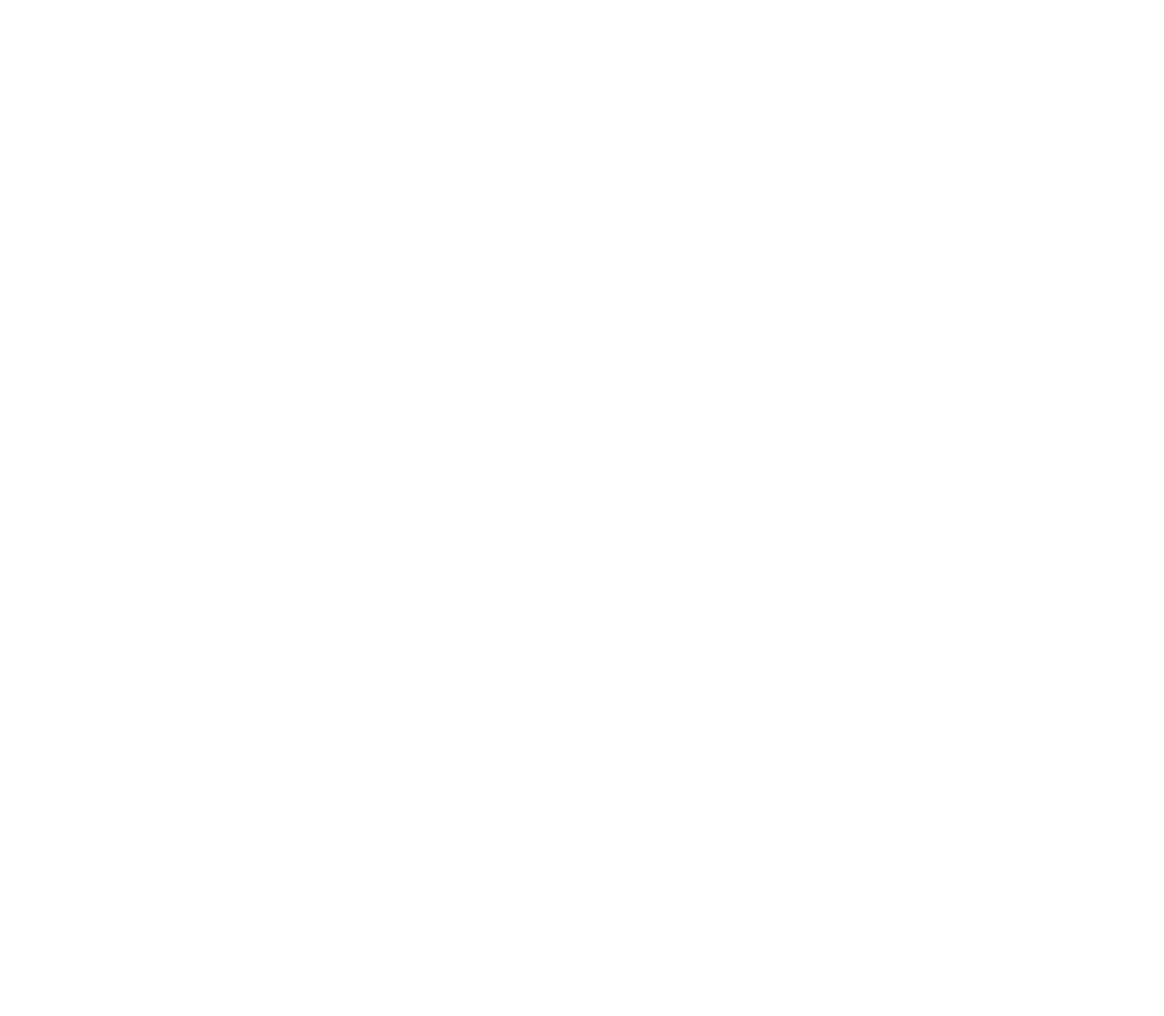
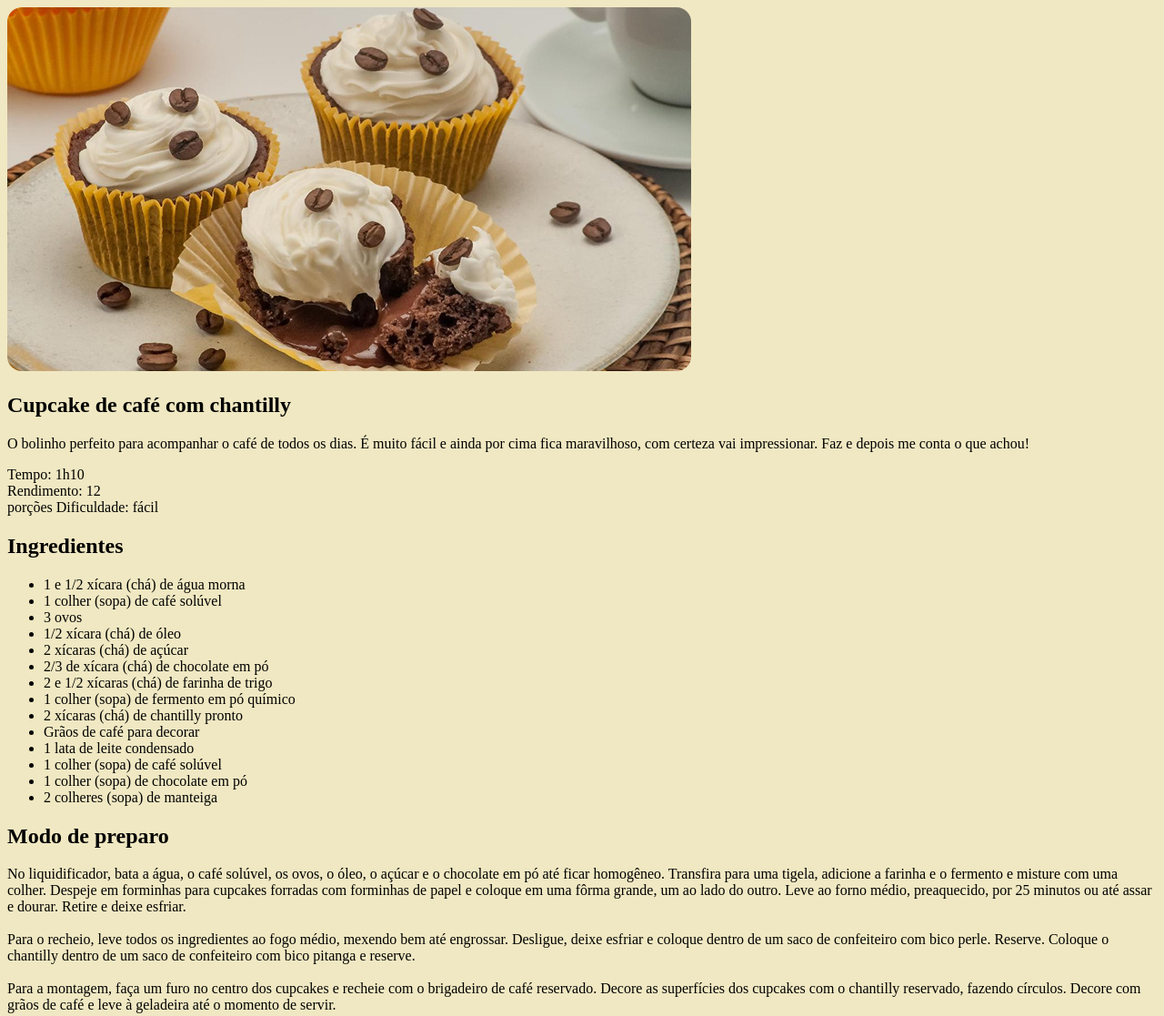
Before and after one commit to FelixCrf/Receita, a plain HTML site: page index.html in a window 1280 px wide. Shown: the whole page at 91% size. Before the commit the page ends 800 px from the top, so only its background shows below. Drawn offline with Linux system fonts and the light colour scheme.

Commit message:
adicionando imagem e estilos css

```diff
--- a/index.html
+++ b/index.html
@@ -4,13 +4,58 @@
     <meta charset="UTF-8">
     <meta name="viewport" content="width=device-width, initial-scale=1.0">
     <title>Página de receita</title>
+    <link rel="stylesheet" href="style.css">
 </head>
 <body>
+    <!-- "comentário teste" -->
     <div id="page">
+        <img src="assets/main-image.png" alt="Imagem do cupcake de café com chantilly">
         <main>
-            <section id="about"></section>
-            <section id="ingredients"></section>
-            <section id="prepartion"></section>
+
+            <section id="about">
+                <h1>Cupcake de café com chantilly</h1>
+
+                <p>O bolinho perfeito para acompanhar o café de todos os dias. É muito fácil e ainda por cima fica maravilhoso, com certeza vai impressionar. Faz e depois me conta o que achou!</p>
+
+                <p>Tempo: 1h10 <br>Rendimento: 12 <br>porções Dificuldade: fácil</p>
+
+            </section>
+
+
+            <section id="ingredients">
+                <h2>Ingredientes</h2>
+                <ul>
+                    <li>1 e 1/2 xícara (chá) de água morna</li>
+                    <li>1 colher (sopa) de café solúvel</li>
+                    <li>3 ovos</li>
+                    <li>1/2 xícara (chá) de óleo</li>
+                    <li>2 xícaras (chá) de açúcar</li>
+                    <li>2/3 de xícara (chá) de chocolate em pó</li>
+                    <li>2 e 1/2 xícaras (chá) de farinha de trigo</li>
+                    <li>1 colher (sopa) de fermento em pó químico</li>
+                    <li>2 xícaras (chá) de chantilly pronto</li>
+                    <li>Grãos de café para decorar</li>
+                    <li>1 lata de leite condensado</li>
+                    <li>1 colher (sopa) de café solúvel</li>
+                    <li>1 colher (sopa) de chocolate em pó</li>
+                    <li>2 colheres (sopa) de manteiga</li>
+                </ul>
+            </section>
+
+
+            <section id="prepartion">
+                <h2>Modo de preparo</h2>
+                <p>
+                    No liquidificador, bata a água, o café solúvel, os ovos, o óleo, o açúcar e o chocolate em pó até ficar homogêneo. Transfira para uma tigela, adicione a farinha e o fermento e misture com uma colher. Despeje em forminhas para cupcakes forradas com forminhas de papel e coloque em uma fôrma grande, um ao lado do outro. Leve ao forno médio, preaquecido, por 25 minutos ou até assar e dourar. Retire e deixe esfriar.
+                    <br><br>
+                    Para o recheio, leve todos os ingredientes ao fogo médio, mexendo bem até engrossar. Desligue, deixe esfriar e coloque dentro de um saco de confeiteiro com bico perle. Reserve. Coloque o chantilly dentro de um saco de confeiteiro com bico pitanga e reserve.
+                    <br><br>
+                    Para a montagem, faça um furo no centro dos cupcakes e recheie com o brigadeiro de café reservado. Decore as superfícies dos cupcakes com o chantilly reservado, fazendo círculos. Decore com grãos de café e leve à geladeira até o momento de servir.
+
+                </p>
+            </section>
+
+
         </main>
     </div>
 
--- /dev/null
+++ b/style.css
@@ -0,0 +1,9 @@
+img {
+    border-radius: 16px;
+
+
+}
+
+body {
+    background-color: #F0E8C2;
+}
```
Also changed, not shown: assets/main-image.png (added), 1 other file.
